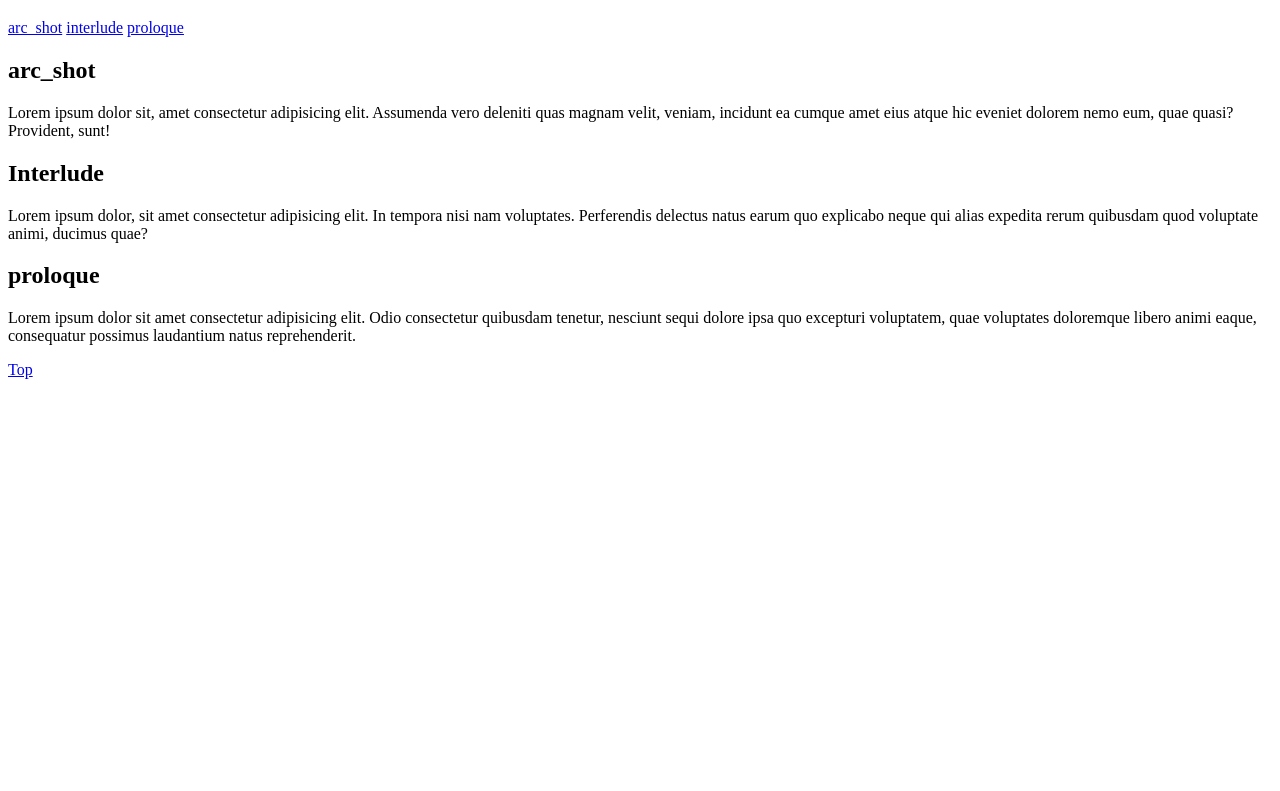
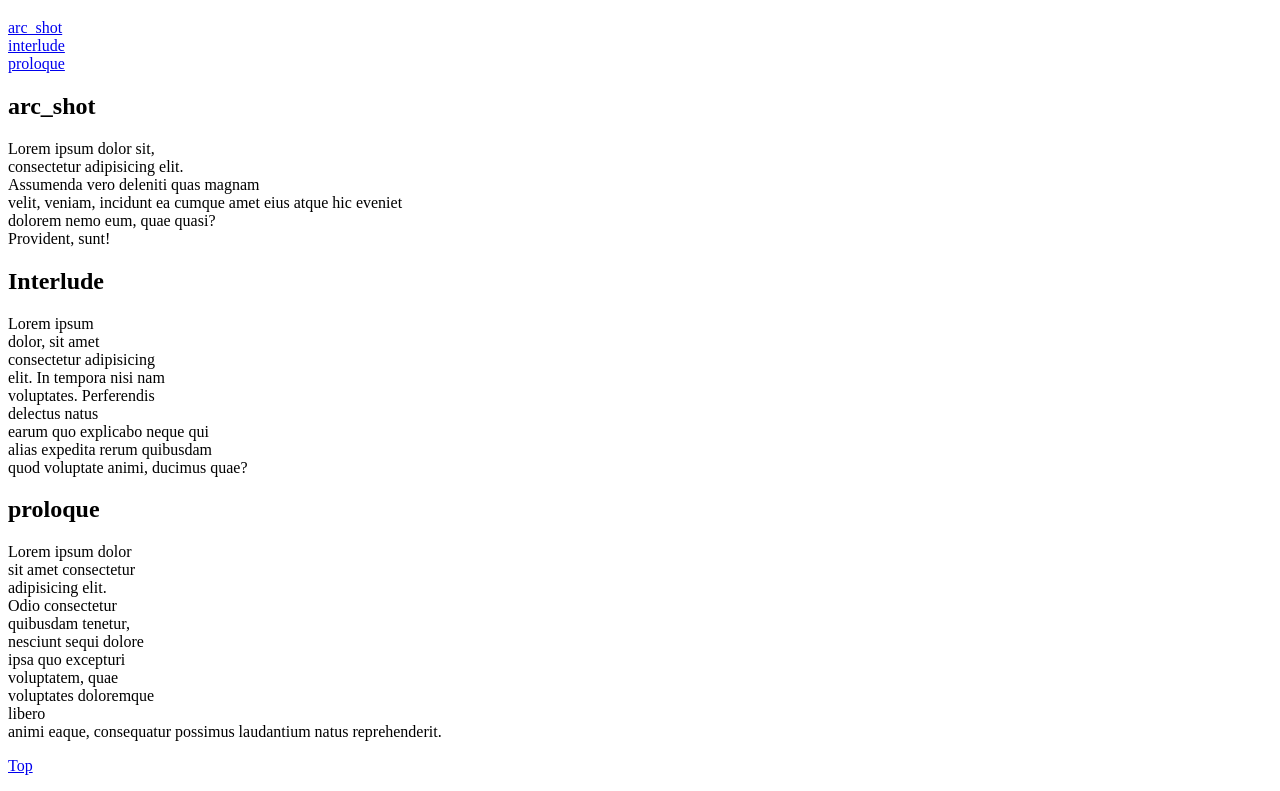
Before and after one commit to vudinhcong/de_mo, a plain HTML site: page link.html in a window 1280 px wide. Shown: the part 61-852 px from the top of the page. Before the commit the page ends 800 px from the top, so only its background shows below. Drawn offline with Linux system fonts and the light colour scheme.

Commit message:
Update link.html

```diff
--- a/link.html
+++ b/link.html
@@ -8,15 +8,15 @@
 </head>
 <body>
     <h1 id="top">Film-Making Terms</h1>
-    <a href="#arc_shot">arc_shot</a>
-    <a href="#interlude">interlude</a>
+    <a href="#arc_shot">arc_shot</a><br>
+    <a href="#interlude">interlude</a><br>
     <a href="#proloque">proloque</a>
     <h2 id="arc_shot">arc_shot</h2>
-    <p>Lorem ipsum dolor sit, amet consectetur adipisicing elit. Assumenda vero deleniti quas magnam velit, veniam, incidunt ea cumque amet eius atque hic eveniet dolorem nemo eum, quae quasi? Provident, sunt!</p>
+    <p>Lorem ipsum dolor sit, <br> consectetur adipisicing elit.<br> Assumenda vero deleniti quas magnam <br>velit, veniam, incidunt ea cumque amet eius atque hic eveniet<br> dolorem nemo eum, quae quasi?<br> Provident, sunt!</p>
     <h2 id="interlude">Interlude</h2>
-    <p>Lorem ipsum dolor, sit amet consectetur adipisicing elit. In tempora nisi nam voluptates. Perferendis delectus natus earum quo explicabo neque qui alias expedita rerum quibusdam quod voluptate animi, ducimus quae?</p>
+    <p>Lorem ipsum<br> dolor, sit amet<br> consectetur adipisicing<br> elit. In tempora nisi nam<br> voluptates. Perferendis<br> delectus natus<br>earum quo explicabo neque qui<br> alias expedita rerum quibusdam<br> quod voluptate animi, ducimus quae?</p>
     <h2 id="proloque">proloque</h2>
-    <p>Lorem ipsum dolor sit amet consectetur adipisicing elit. Odio consectetur quibusdam tenetur, nesciunt sequi dolore ipsa quo excepturi voluptatem, quae voluptates doloremque libero animi eaque, consequatur possimus laudantium natus reprehenderit.</p>
+    <p>Lorem ipsum dolor<br> sit amet consectetur<br> adipisicing elit.<br> Odio consectetur <br>quibusdam tenetur,<br> nesciunt sequi dolore<br> ipsa quo excepturi<br> voluptatem, quae<br> voluptates doloremque<br> libero<br> animi eaque, consequatur possimus laudantium natus reprehenderit.</p>
     <p><a href="#top">Top</a></p>
 </body>
 </html>
```
